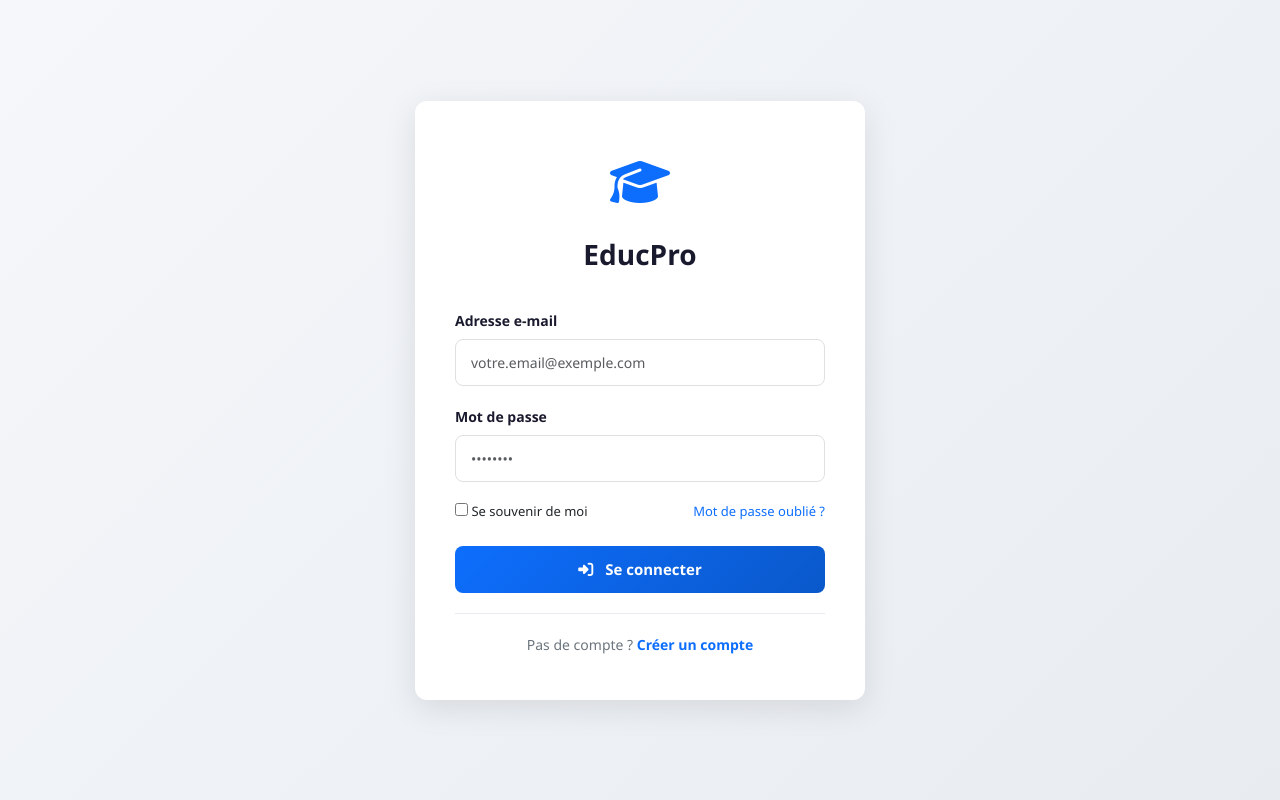
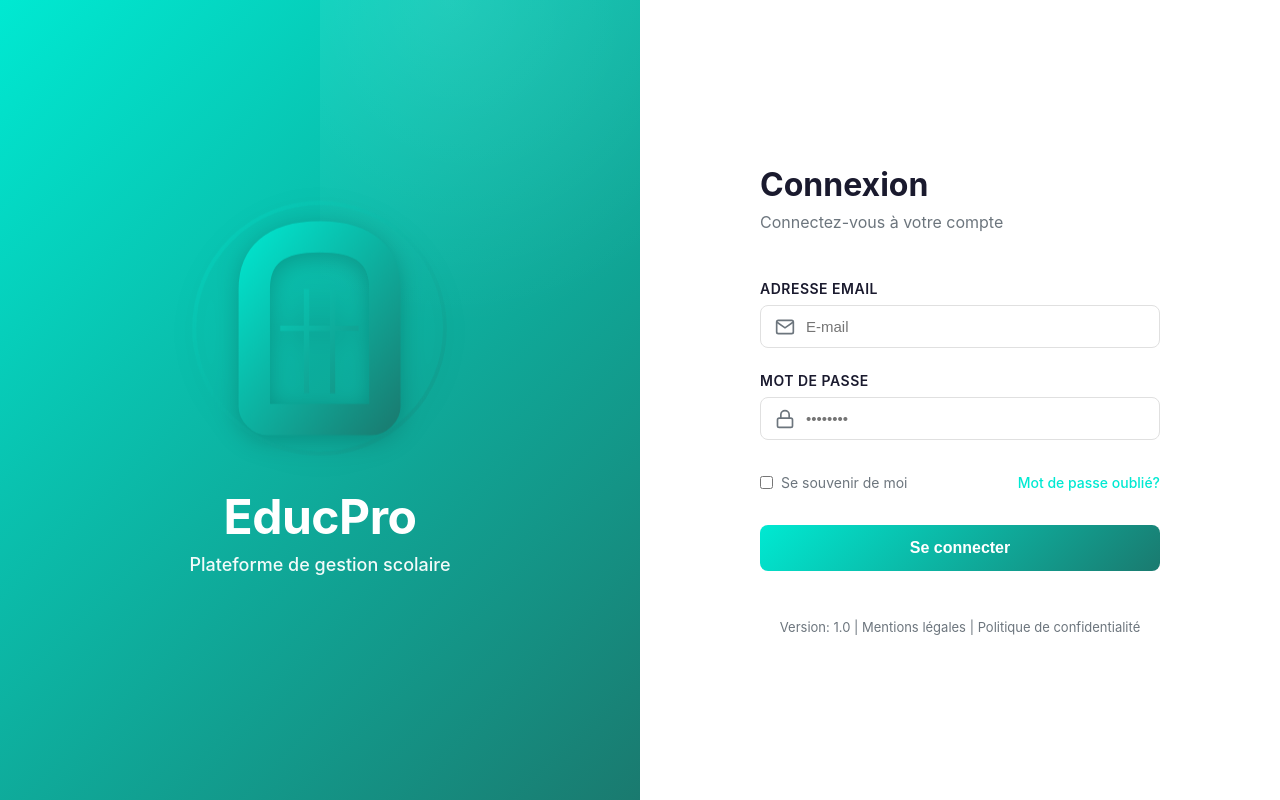
Before and after one commit to Kyosuke01/EducPro, a Flask app: page / in a window 1280 px wide. Run offline with Flask 3, Linux system fonts and the light colour scheme; data that the repository does not hold is empty.

Commit message:
changement design login

```diff
--- /dev/null
+++ b/frontend/static/assets/css/login.css
@@ -0,0 +1,326 @@
+/* ======================================
+   EducPro Login - Styling
+   ====================================== */
+
+:root {
+    --primary-color: #00e9d2;
+    --primary-dark: #1a7a6f;
+    --bg-primary: #f5f7fa;
+    --bg-secondary: #ffffff;
+    --text-primary: #1a1a2e;
+    --text-secondary: #6c757d;
+    --spacing-sm: 8px;
+    --spacing-md: 16px;
+    --spacing-lg: 24px;
+    --spacing-xl: 32px;
+    --spacing-2xl: 48px;
+}
+
+* {
+    margin: 0;
+    padding: 0;
+    box-sizing: border-box;
+}
+
+html,
+body {
+    width: 100%;
+    height: 100%;
+    font-family: -apple-system, BlinkMacSystemFont, 'Segoe UI', 'Roboto', 'Oxygen', 'Ubuntu', 'Cantarell', 'Fira Sans', 'Droid Sans', 'Helvetica Neue', sans-serif;
+    -webkit-font-smoothing: antialiased;
+    -moz-osx-font-smoothing: grayscale;
+}
+
+body {
+    background: var(--bg-primary);
+    color: var(--text-primary);
+}
+
+
+.login-container {
+    display: flex;
+    width: 100%;
+    height: 100vh;
+    overflow: hidden;
+}
+
+.login-brand-section {
+    display: flex;
+    align-items: center;
+    justify-content: center;
+    width: 50%;
+    background: linear-gradient(135deg, var(--primary-color) 0%, var(--primary-dark) 100%);
+    padding: var(--spacing-2xl);
+    position: relative;
+    overflow: hidden;
+}
+
+.login-brand-section::before {
+    content: '';
+    position: absolute;
+    top: -50%;
+    right: -50%;
+    width: 100%;
+    height: 100%;
+    background: radial-gradient(circle at 20% 50%, rgba(255, 255, 255, 0.1), transparent 50%);
+    pointer-events: none;
+}
+
+.brand-content {
+    position: relative;
+    z-index: 1;
+    text-align: center;
+    color: white;
+    max-width: 400px;
+    animation: slideInLeft 0.6s ease-out;
+}
+
+.logo-wrapper {
+    margin-bottom: var(--spacing-lg);
+    display: flex;
+    justify-content: center;
+}
+
+.logo-icon {
+    /* width: 100px; */
+    /* height: 100px; */
+    filter: drop-shadow(0 4px 12px rgba(0, 0, 0, 0.2));
+    animation: float 3s ease-in-out infinite;
+}
+
+@keyframes float {
+
+    0%,
+    100% {
+        transform: translateY(0px);
+    }
+
+    50% {
+        transform: translateY(-10px);
+    }
+}
+
+@keyframes slideInLeft {
+    from {
+        opacity: 0;
+        transform: translateX(-30px);
+    }
+
+    to {
+        opacity: 1;
+        transform: translateX(0);
+    }
+}
+
+.brand-title {
+  font-size: 48px;
+  font-weight: 700;
+  margin-bottom: var(--spacing-sm);
+  letter-spacing: -0.5px;
+}
+
+.brand-subtitle {
+  font-size: 18px;
+  font-weight: 500;
+  margin-bottom: var(--spacing-lg);
+  opacity: 0.95;
+}
+
+.brand-description {
+  font-size: 16px;
+  line-height: 1.6;
+  opacity: 0.9;
+  margin-bottom: var(--spacing-2xl);
+  font-weight: 300;
+}
+
+.brand-features {
+  display: flex;
+  gap: var(--spacing-lg);
+  flex-wrap: wrap;
+  justify-content: center;
+  margin-top: var(--spacing-2xl);
+  padding-top: var(--spacing-2xl);
+  border-top: 1px solid rgba(255, 255, 255, 0.2);
+}
+
+.feature {
+  display: flex;
+  align-items: center;
+  gap: var(--spacing-sm);
+  font-size: 14px;
+  opacity: 0.95;
+  min-width: 120px;
+}
+
+.feature-icon {
+  width: 20px;
+  height: 20px;
+  stroke-width: 2;
+  flex-shrink: 0;
+}
+
+
+/* ======================================
+   Form Section (Right Side)
+   ====================================== */
+
+.login-form-section {
+    display: flex;
+    align-items: center;
+    justify-content: center;
+    width: 50%;
+    background: var(--bg-secondary);
+    padding: var(--spacing-2xl);
+    position: relative;
+    animation: slideInRight 0.6s ease-out;
+}
+
+@keyframes slideInRight {
+    from {
+        opacity: 0;
+        transform: translateX(30px);
+    }
+
+    to {
+        opacity: 1;
+        transform: translateX(0);
+    }
+}
+
+.form-container {
+    width: 100%;
+    max-width: 400px;
+}
+
+.form-title {
+    font-size: 32px;
+    font-weight: 700;
+    color: var(--text-primary);
+    margin-bottom: var(--spacing-sm);
+}
+
+.form-subtitle {
+    font-size: 16px;
+    color: var(--text-secondary);
+    margin-bottom: var(--spacing-2xl);
+    font-weight: 400;
+}
+
+/* ======================================
+   Form Styles
+   ====================================== */
+
+.login-form {
+    display: flex;
+    flex-direction: column;
+    gap: var(--spacing-lg);
+}
+
+.form-group {
+    display: flex;
+    flex-direction: column;
+    gap: var(--spacing-sm);
+}
+
+.form-label {
+    font-size: 14px;
+    font-weight: 600;
+    color: var(--text-primary);
+    text-transform: uppercase;
+    letter-spacing: 0.5px;
+}
+
+.input-wrapper {
+    position: relative;
+    display: flex;
+    align-items: center;
+}
+
+.input-icon {
+    position: absolute;
+    left: 15px;
+    width: 20px;
+    height: 20px;
+    color: var(--text-secondary);
+}
+
+.form-input {
+    width: 100%;
+    padding: 12px 15px 12px 45px;
+    border: 1.5px solid #e0e0e0;
+    border-radius: 8px;
+    font-size: 15px;
+    transition: all 0.3s ease;
+    background: #fff;
+    color: var(--text-primary);
+}
+
+.form-input:focus {
+    border-color: var(--primary-color);
+    outline: none;
+    box-shadow: 0 0 0 3px rgba(13, 110, 253, 0.15);
+}
+
+.form-options {
+    display: flex;
+    justify-content: space-between;
+    align-items: center;
+    font-size: 14px;
+    margin-top: 10px;
+}
+
+.remember-me {
+    display: flex;
+    align-items: center;
+    gap: 8px;
+    color: var(--text-secondary);
+    cursor: pointer;
+}
+
+.forgot-password {
+    color: var(--primary-color);
+    text-decoration: none;
+    font-weight: 500;
+    transition: color 0.3s ease;
+}
+
+.forgot-password:hover {
+    color: var(--primary-dark);
+}
+
+.submit-button {
+    width: 100%;
+    padding: 14px;
+    background: linear-gradient(135deg, var(--primary-color) 0%, var(--primary-dark) 100%);
+    color: white;
+    border: none;
+    border-radius: 8px;
+    font-weight: 600;
+    font-size: 16px;
+    cursor: pointer;
+    transition: transform 0.2s ease, box-shadow 0.2s ease;
+    margin-top: 10px;
+}
+
+.submit-button:hover {
+    transform: translateY(-2px);
+    box-shadow: 0 8px 20px rgba(13, 110, 253, 0.4);
+}
+
+.footer-links {
+    margin-top: var(--spacing-2xl);
+    text-align: center;
+    font-size: 13px;
+    color: var(--text-secondary);
+}
+
+.footer-links a {
+    color: var(--text-secondary);
+    text-decoration: none;
+    transition: color 0.3s;
+}
+
+.footer-links a:hover {
+    color: var(--primary-color);
+}
--- a/frontend/templates/index.html
+++ b/frontend/templates/index.html
@@ -1,224 +1,105 @@
 <!DOCTYPE html>
-<html lang="fr">
+<html lang="en" data-theme="light">
+
 <head>
     <meta charset="UTF-8">
+    <meta http-equiv="X-UA-Compatible" content="IE=edge">
     <meta name="viewport" content="width=device-width, initial-scale=1.0">
+    <meta name="description"
+        content="EducPro - Plateforme de gestion scolaire et académique pour écoles, collèges et universités">
+    <meta name="keywords" content="EducPro, Education, Admin Dashboard, Gestion Scolaire">
     <title>EducPro - Connexion</title>
-    <!-- Bootstrap 5 CSS -->
-    <link href="https://cdn.jsdelivr.net/npm/bootstrap@5.3.0/dist/css/bootstrap.min.css" rel="stylesheet">
-    <!-- Font Awesome Icons -->
-    <link href="https://cdnjs.cloudflare.com/ajax/libs/font-awesome/6.4.0/css/all.min.css" rel="stylesheet">
-    <style>
-        * {
-            margin: 0;
-            padding: 0;
-            box-sizing: border-box;
-        }
+    <link rel="stylesheet" href="static/assets/css/login.css">
+</head>
 
-        body {
-            background: linear-gradient(135deg, #f5f7fa 0%, #e8ecf1 100%);
-            display: flex;
-            align-items: center;
-            justify-content: center;
-            min-height: 100vh;
-            font-family: 'Segoe UI', Tahoma, Geneva, Verdana, sans-serif;
-        }
+<body>
 
-        .login-container {
-            width: 100%;
-            max-width: 450px;
-            background: white;
-            border-radius: 12px;
-            box-shadow: 0 8px 32px rgba(0, 0, 0, 0.1);
-            padding: 45px 40px;
-            animation: slideUp 0.5s ease-out;
-        }
+    <div class="login-container">
 
-        @keyframes slideUp {
-            from {
-                opacity: 0;
-                transform: translateY(20px);
-            }
-            to {
-                opacity: 1;
-                transform: translateY(0);
-            }
-        }
-
-        .logo-section {
-            text-align: center;
-            margin-bottom: 35px;
-        }
-
-        .logo {
-            font-size: 3rem;
-            color: #0d6efd;
-            margin-bottom: 15px;
-        }
-
-        .brand-name {
-            font-size: 28px;
-            font-weight: 700;
-            color: #1a1a2e;
-            margin-bottom: 10px;
-        }
-
-        .form-group {
-            margin-bottom: 20px;
-        }
-
-        .form-label {
-            font-weight: 600;
-            color: #1a1a2e;
-            font-size: 14px;
-            margin-bottom: 8px;
-            display: block;
-        }
-
-        .form-control {
-            padding: 12px 15px;
-            border: 1.5px solid #e0e0e0;
-            border-radius: 8px;
-            font-size: 14px;
-            transition: all 0.3s ease;
-        }
-
-        .form-control:focus {
-            border-color: #0d6efd;
-            box-shadow: 0 0 0 0.2rem rgba(13, 110, 253, 0.15);
-            outline: none;
-        }
-
-        .btn-login {
-            width: 100%;
-            padding: 12px;
-            background: linear-gradient(135deg, #0d6efd 0%, #0a58ca 100%);
-            color: white;
-            border: none;
-            border-radius: 8px;
-            font-weight: 600;
-            font-size: 15px;
-            cursor: pointer;
-            transition: all 0.3s ease;
-            margin-bottom: 20px;
-        }
-
-        .btn-login:hover {
-            transform: translateY(-2px);
-            box-shadow: 0 6px 20px rgba(13, 110, 253, 0.4);
-        }
-
-        .remember-forgot {
-            display: flex;
-            justify-content: space-between;
-            font-size: 13px;
-            margin-bottom: 25px;
-        }
-
-        .remember-forgot a {
-            color: #0d6efd;
-            text-decoration: none;
-        }
-
-        .signup-section {
-            text-align: center;
-            padding-top: 20px;
-            border-top: 1px solid #e8ecf1;
-        }
-
-        .signup-text {
-            font-size: 14px;
-            color: #6c757d;
-        }
-
-        .signup-text a {
-            color: #0d6efd;
-            text-decoration: none;
-            font-weight: 600;
-        }
-
-        @media (max-width: 576px) {
-            .login-container {
-                padding: 35px 25px;
-                margin: 20px;
-            }
-
-            .brand-name {
-                font-size: 24px;
-            }
-        }
-    </style>
-</head>
-<body>
-    <div class="login-container">
-        <div class="logo-section">
-            <div class="logo">
-                <i class="fas fa-graduation-cap"></i>
+        <!-- Left Side - Branding -->
+        <div class="login-brand-section">
+            <div class="brand-content">
+                <div class="logo-wrapper">
+                    <svg class="logo-icon" viewBox="0 0 100 100" xmlns="http://www.w3.org/2000/svg">
+                        <defs>
+                            <linearGradient id="logoGradient" x1="0%" y1="0%" x2="100%" y2="100%">
+                                <stop offset="0%" style="stop-color:#00e9d2;stop-opacity:1" />
+                                <stop offset="100%" style="stop-color:#1a7a6f;stop-opacity:1" />
+                            </linearGradient>
+                        </defs>
+                        <!-- Book/Education icon -->
+                        <path
+                            d="M50 10 C 30 10, 20 20, 20 35 L 20 80 C 20 85, 25 90, 30 90 L 70 90 C 75 90, 80 85, 80 80 L 80 35 C 80 20, 70 10, 50 10 M 50 20 C 65 20, 70 25, 70 35 L 70 80 L 30 80 L 30 35 C 30 25, 35 20, 50 20 M 45 35 L 45 75 M 55 35 L 55 75 M 35 50 L 65 50"
+                            fill="url(#logoGradient)" stroke="url(#logoGradient)" stroke-width="2"
+                            stroke-linejoin="round" />
+                        <!-- Circle around -->
+                        <circle cx="50" cy="50" r="48" fill="none" stroke="url(#logoGradient)" stroke-width="1.5"
+                            opacity="0.3" />
+                    </svg>
                 </div>
-            <div class="brand-name">EducPro</div>
+                <h1 class="brand-title">EducPro</h1>
+                <p class="brand-subtitle">Plateforme de gestion scolaire</p>
+            </div>
         </div>
 
-        <form id="loginForm">
+        <!-- Right Side - Login Form -->
+        <div class="login-form-section">
+            <div class="form-container">
+                <h2 class="form-title">Connexion</h2>
+                <p class="form-subtitle">Connectez-vous à votre compte</p>
+
+                <form action="/dashboard" method="GET" class="login-form">
+
                     <div class="form-group">
-                <label for="email" class="form-label">Adresse e-mail</label>
-                <input type="text" class="form-control" id="email" name="email" placeholder="votre.email@exemple.com" required>
+                        <label for="email" class="form-label">Adresse Email</label>
+                        <div class="input-wrapper">
+                            <svg class="input-icon" viewBox="0 0 24 24" fill="none" stroke="currentColor"
+                                stroke-width="2">
+                                <path d="M4 4h16c1.1 0 2 .9 2 2v12c0 1.1-.9 2-2 2H4c-1.1 0-2-.9-2-2V6c0-1.1.9-2 2-2z">
+                                </path>
+                                <polyline points="22,6 12,13 2,6"></polyline>
+                            </svg>
+                            <input type="email" id="email" name="email" class="form-input" placeholder="E-mail"
+                                required>
+                        </div>
                     </div>
 
                     <div class="form-group">
                         <label for="password" class="form-label">Mot de passe</label>
-                <input type="password" class="form-control" id="password" name="password" placeholder="••••••••" required>
+                        <div class="input-wrapper">
+                            <svg class="input-icon" viewBox="0 0 24 24" fill="none" stroke="currentColor"
+                                stroke-width="2">
+                                <rect x="3" y="11" width="18" height="11" rx="2" ry="2"></rect>
+                                <path d="M7 11V7a5 5 0 0 1 10 0v4"></path>
+                            </svg>
+                            <input type="password" id="password" name="password" class="form-input"
+                                placeholder="••••••••" required>
+                        </div>
                     </div>
 
-            <div class="remember-forgot">
-                <label style="margin: 0;">
-                    <input type="checkbox"> Se souvenir de moi
+                    <div class="form-options">
+                        <label class="remember-me">
+                            <input type="checkbox" name="remember" id="remember">
+                            <span>Se souvenir de moi</span>
                         </label>
-                <a href="#">Mot de passe oublié ?</a>
+                        <a href="https://streamable.com/lf027o?src=player-page-share" class="forgot-password"
+                            target="_blank">Mot de passe oublié?</a>
                     </div>
 
-            <button type="submit" class="btn-login">
-                <i class="fas fa-sign-in-alt" style="margin-right: 8px;"></i> Se connecter
-            </button>
+                    <button type="submit" class="submit-button">Se connecter</button>
+
                 </form>
 
-        <div class="signup-section">
-            <div class="signup-text">
-                Pas de compte ? <a href="#">Créer un compte</a>
+
+                <div class="footer-links">
+                    <p>Version: 1.0 | <a href="#">Mentions légales</a> | <a href="#">Politique de confidentialité</a>
+                    </p>
                 </div>
             </div>
         </div>
 
-    <!-- Bootstrap 5 JS -->
-    <script src="https://cdn.jsdelivr.net/npm/bootstrap@5.3.0/dist/js/bootstrap.bundle.min.js"></script>
+    </div>
 
-    <script>
-        // ============ LOGIN HANDLER ============
-        const users = {
-            'admin': { password: 'admin', role: 'admin' },
-            'prof': { password: 'prof', role: 'teacher' },
-            'e': { password: 'e', role: 'student' }
-        };
+</body>
 
-        document.getElementById('loginForm').addEventListener('submit', function(e) {
-            e.preventDefault();
-
-            const email = document.getElementById('email').value.trim();
-            const password = document.getElementById('password').value;
-
-            // Vérifier les identifiants
-            if (users[email] && users[email].password === password) {
-                const role = users[email].role;
-                // Rediriger vers dashboard avec le rôle approprié
-                window.location.href = `/dashboard?view=${role}`;
-            } else {
-                // Afficher un message d'erreur
-                alert('❌ Identifiants invalides.\n\nComptes disponibles :\n\n👤 admin / admin (Administrateur)\n👨‍🏫 prof / prof (Professeur)\n👨‍🎓 e / e (Étudiant)');
-
-                // Vider les champs
-                document.getElementById('password').value = '';
-                document.getElementById('email').focus();
-            }
-        });
-    </script>
-</body>
 </html>
```
Also changed, not shown: frontend/templates/dashboard.html (+61 -24 lines). Lines whose indentation alone changed are shown as unchanged.
